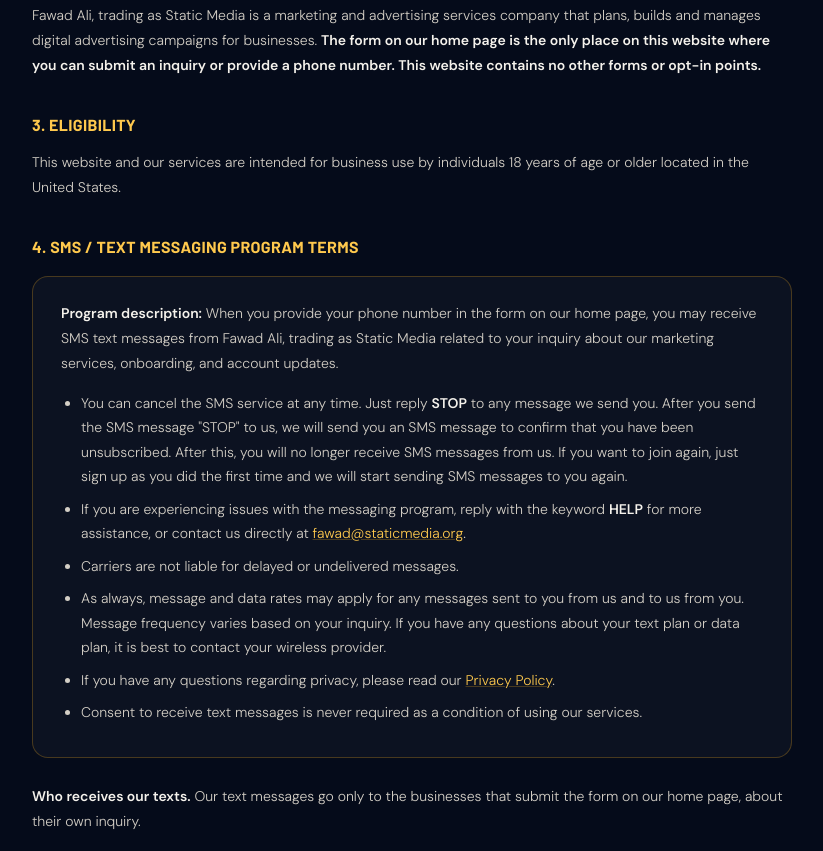
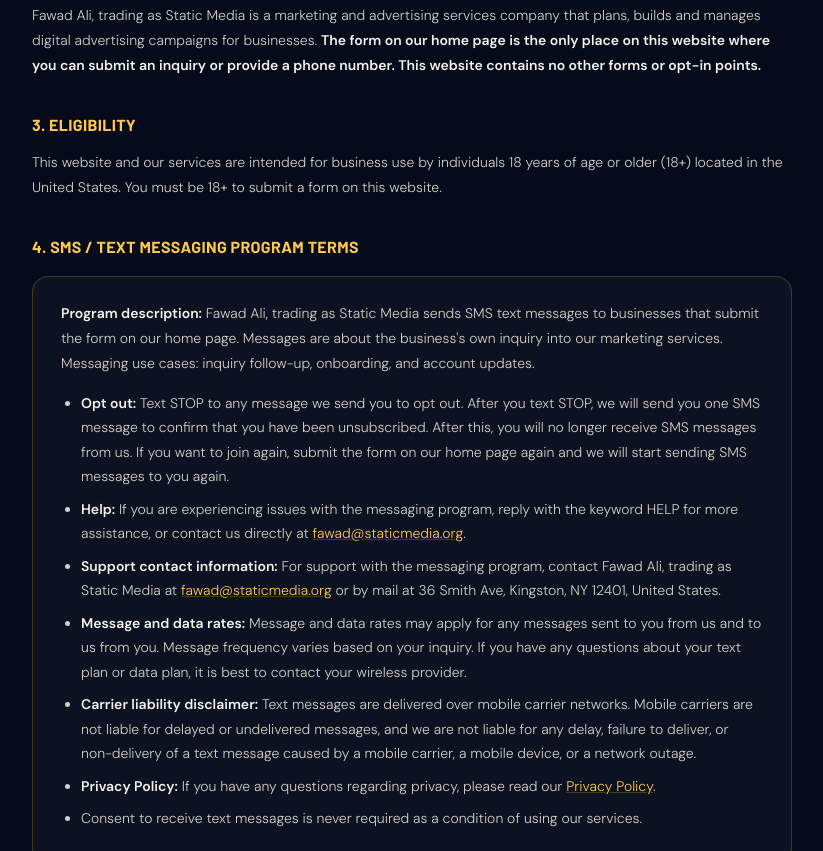
Before and after one commit to fawadalics06/staticmedia-me, a plain HTML site: page terms.html in a window 1280 px wide. Shown: the part 517-1368 px from the top of the page, without its empty margins (228-1051 px from the left). Drawn offline with Linux system fonts and the light colour scheme.

Commit message:
Add files via upload

```diff
--- a/terms.html
+++ b/terms.html
@@ -120,10 +120,10 @@ footer { background: #080808; padding: 60px 64px 44px; border-top: 1px solid var
 <nav>
   <div class="sm-logo">Static Media</div>
   <ul class="sm-navlinks">
-    <li><a href="index.html">Home</a></li>
-    <li><a href="index.html#contact">Contact</a></li>
-    <li><a href="privacy.html">Privacy</a></li>
-    <li><a href="terms.html">Terms</a></li>
+    <li><a href="https://staticmedia.me">Home</a></li>
+    <li><a href="https://staticmedia.me/#contact">Contact</a></li>
+    <li><a href="https://staticmedia.me/privacy.html">Privacy</a></li>
+    <li><a href="https://staticmedia.me/terms.html">Terms</a></li>
   </ul>
 </nav>
 
@@ -141,17 +141,18 @@ footer { background: #080808; padding: 60px 64px 44px; border-top: 1px solid var
       <p>Fawad Ali, trading as Static Media is a marketing and advertising services company that plans, builds and manages digital advertising campaigns for businesses. <strong>The form on our home page is the only place on this website where you can submit an inquiry or provide a phone number. This website contains no other forms or opt-in points.</strong></p>
 
       <h3>3. Eligibility</h3>
-      <p>This website and our services are intended for business use by individuals 18 years of age or older located in the United States.</p>
+      <p>This website and our services are intended for business use by individuals 18 years of age or older (18+) located in the United States. You must be 18+ to submit a form on this website.</p>
 
       <h3>4. SMS / Text Messaging Program Terms</h3>
       <div class="sm-callout">
-        <p><strong>Program description:</strong> When you provide your phone number in the form on our home page, you may receive SMS text messages from Fawad Ali, trading as Static Media related to your inquiry about our marketing services, onboarding, and account updates.</p>
+        <p><strong>Program description:</strong> Fawad Ali, trading as Static Media sends SMS text messages to businesses that submit the form on our home page. Messages are about the business's own inquiry into our marketing services. Messaging use cases: inquiry follow-up, onboarding, and account updates.</p>
         <ul>
-          <li>You can cancel the SMS service at any time. Just reply <strong>STOP</strong> to any message we send you. After you send the SMS message "STOP" to us, we will send you an SMS message to confirm that you have been unsubscribed. After this, you will no longer receive SMS messages from us. If you want to join again, just sign up as you did the first time and we will start sending SMS messages to you again.</li>
-          <li>If you are experiencing issues with the messaging program, reply with the keyword <strong>HELP</strong> for more assistance, or contact us directly at <a href="mailto:fawad@staticmedia.org">fawad@staticmedia.org</a>.</li>
-          <li>Carriers are not liable for delayed or undelivered messages.</li>
-          <li>As always, message and data rates may apply for any messages sent to you from us and to us from you. Message frequency varies based on your inquiry. If you have any questions about your text plan or data plan, it is best to contact your wireless provider.</li>
-          <li>If you have any questions regarding privacy, please read our <a href="privacy.html">Privacy Policy</a>.</li>
+          <li><strong>Opt out:</strong> Text STOP to any message we send you to opt out. After you text STOP, we will send you one SMS message to confirm that you have been unsubscribed. After this, you will no longer receive SMS messages from us. If you want to join again, submit the form on our home page again and we will start sending SMS messages to you again.</li>
+          <li><strong>Help:</strong> If you are experiencing issues with the messaging program, reply with the keyword HELP for more assistance, or contact us directly at <a href="mailto:fawad@staticmedia.org">fawad@staticmedia.org</a>.</li>
+          <li><strong>Support contact information:</strong> For support with the messaging program, contact Fawad Ali, trading as Static Media at <a href="mailto:fawad@staticmedia.org">fawad@staticmedia.org</a> or by mail at 36 Smith Ave, Kingston, NY 12401, United States.</li>
+          <li><strong>Message and data rates:</strong> Message and data rates may apply for any messages sent to you from us and to us from you. Message frequency varies based on your inquiry. If you have any questions about your text plan or data plan, it is best to contact your wireless provider.</li>
+          <li><strong>Carrier liability disclaimer:</strong> Text messages are delivered over mobile carrier networks. Mobile carriers are not liable for delayed or undelivered messages, and we are not liable for any delay, failure to deliver, or non-delivery of a text message caused by a mobile carrier, a mobile device, or a network outage.</li>
+          <li><strong>Privacy Policy:</strong> If you have any questions regarding privacy, please read our <a href="https://staticmedia.me/privacy.html">Privacy Policy</a>.</li>
           <li>Consent to receive text messages is never required as a condition of using our services.</li>
         </ul>
       </div>
@@ -188,7 +189,7 @@ footer { background: #080808; padding: 60px 64px 44px; border-top: 1px solid var
 <footer>
   <div class="sm-foot-inner">
     <p>© 2026 Fawad Ali, trading as Static Media. All rights reserved.</p>
-    <p><a href="index.html">Home</a> · <a href="privacy.html">Privacy Policy</a> · <a href="terms.html">Terms and Conditions</a></p>
+    <p><a href="https://staticmedia.me">Home</a> · <a href="https://staticmedia.me/privacy.html">Privacy Policy</a> · <a href="https://staticmedia.me/terms.html">Terms and Conditions</a></p>
   </div>
 </footer>
 
```
Also changed, not shown: index.html (+5 -5 lines).
